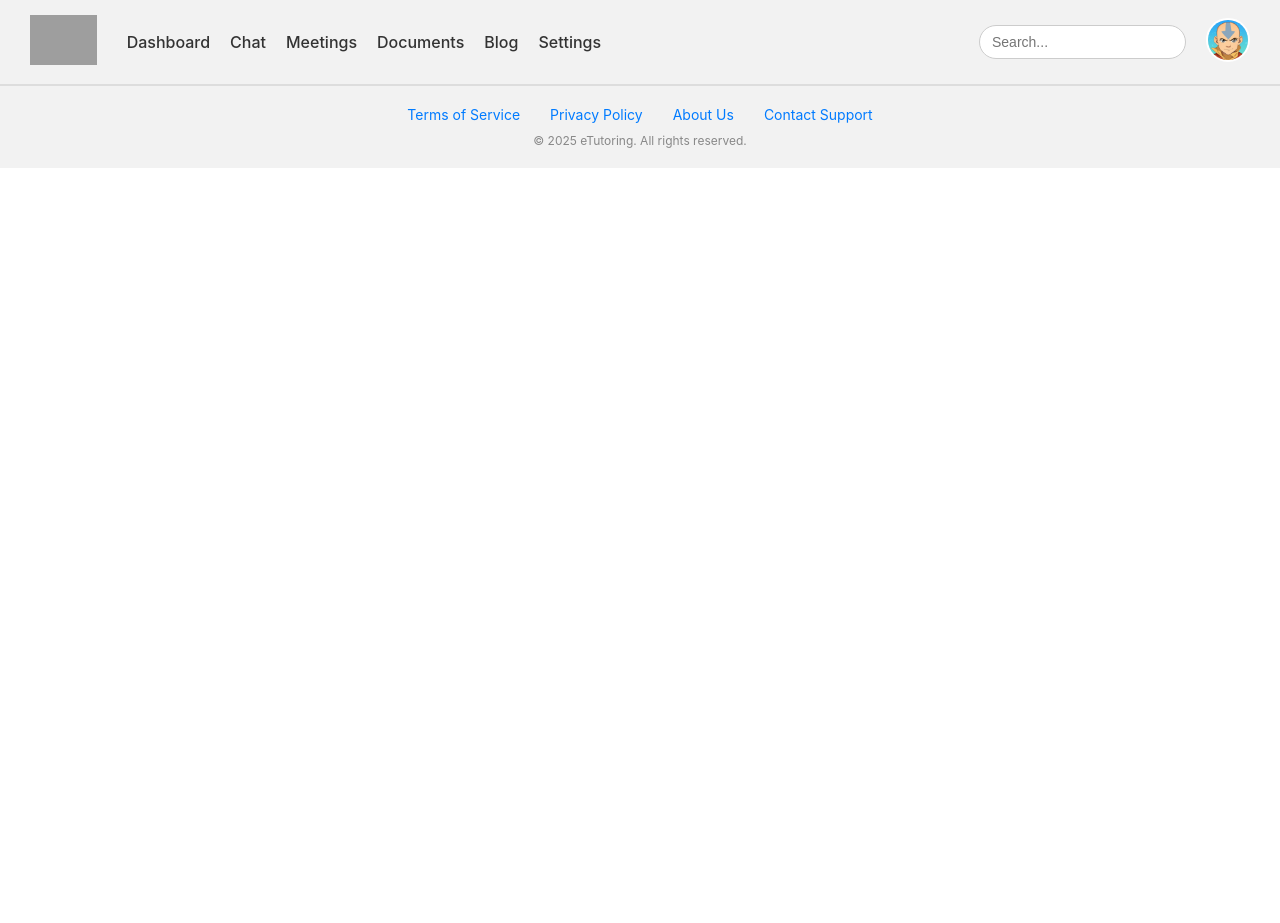
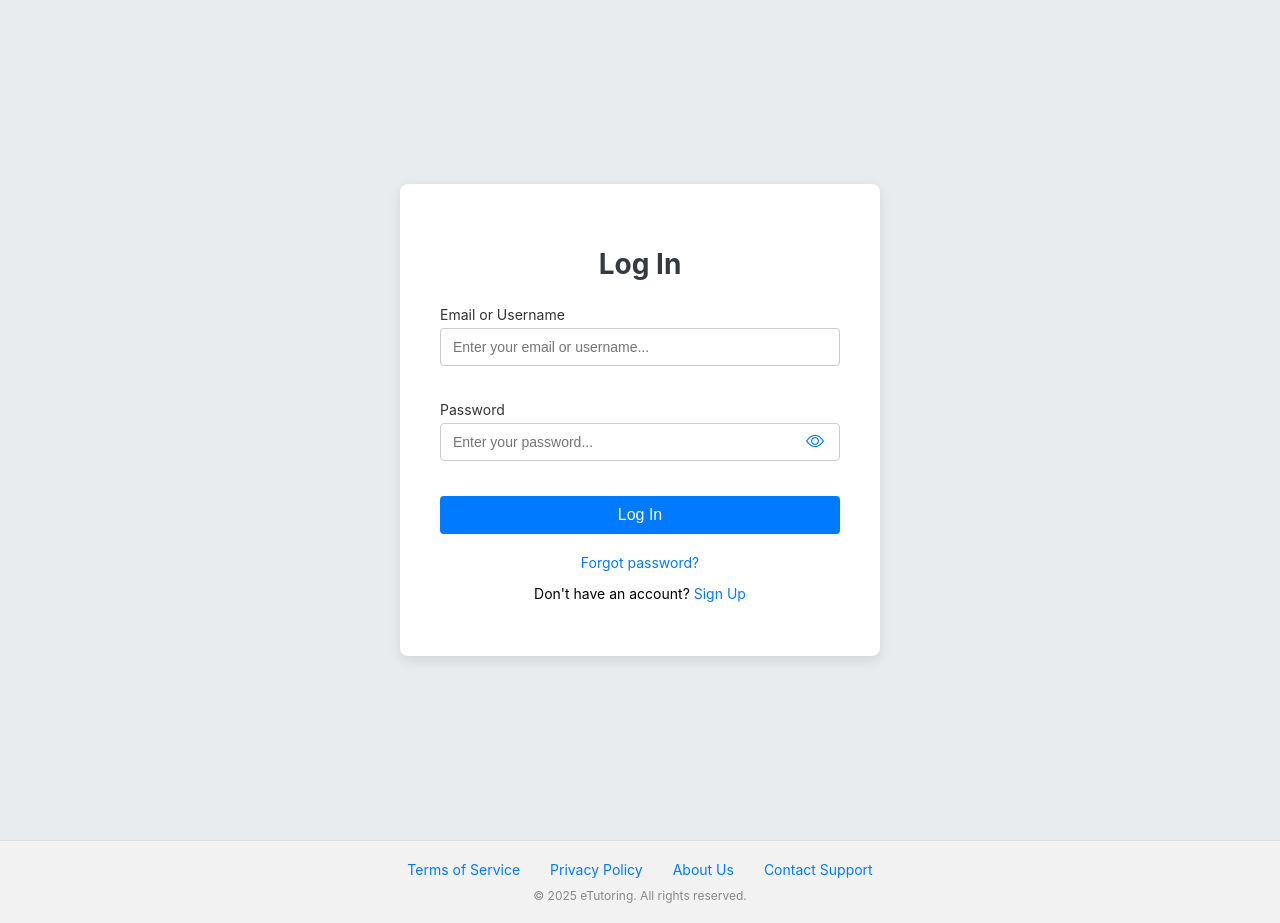
Before and after one commit to hieungopzz1/webgr1, a React (Create React App) app in the folder fe/my-app/: page /login in a window 1280 px wide. Before the commit the page ends 800 px from the top, so only its background shows below. Built offline with nearby package versions, Linux system fonts and the light colour scheme; grey boxes are pictures that could not be loaded.

Commit message:
login page

```diff
--- a/fe/my-app/package.json
+++ b/fe/my-app/package.json
@@ -4,6 +4,7 @@
   "private": true,
   "dependencies": {
     "axios": "^1.7.9",
+    "bootstrap-icons": "^1.11.3",
     "cra-template": "1.2.0",
     "react": "^19.0.0",
     "react-dom": "^19.0.0",
--- a/fe/my-app/public/index.html
+++ b/fe/my-app/public/index.html
@@ -1,6 +1,7 @@
 <!DOCTYPE html>
 <html lang="en">
   <head>
+    <link rel="stylesheet" href="https://cdn.jsdelivr.net/npm/bootstrap-icons@1.10.3/font/bootstrap-icons.css">
     <meta charset="utf-8" />
     <link rel="icon" href="%PUBLIC_URL%/favicon.ico" />
     <meta name="viewport" content="width=device-width, initial-scale=1" />
--- a/fe/my-app/src/App.js
+++ b/fe/my-app/src/App.js
@@ -19,11 +19,11 @@ function AppContent() {
 
   return (
     <>
-      {location.pathname !== '/' && <Header />}
+      {location.pathname !== '/login' && <Header />}
       <main>
         <Routes>
-          <Route path="/" element={<Login />} />
-          <Route path="/landing" element={<Landing />} />
+          <Route path="/" element={<Landing />} />
+          <Route path="/login" element={<Login />} />
         </Routes>
       </main>
       <Footer />
--- a/fe/my-app/src/components/inputField/InputField.css
+++ b/fe/my-app/src/components/inputField/InputField.css
@@ -8,6 +8,7 @@
   margin-bottom: 5px;
   font-size: 14px;
   color: #333;
+  text-align: left;
 }
 
 .input-field input {
--- /dev/null
+++ b/fe/my-app/src/components/passwordInput/PasswordInput.css
@@ -0,0 +1,47 @@
+.password-input {
+    display: flex;
+    flex-direction: column;
+    margin-bottom: 15px;
+  }
+
+  .password-input label {
+    margin-bottom: 5px;
+    font-size: 14px;
+    color: #333;
+    text-align: left;
+  }
+
+  .password-input__wrapper {
+    position: relative;
+    display: flex;
+    align-items: center;
+  }
+
+  .password-input__field {
+    flex: 1;
+    width: 100%;
+    padding: 10px 12px;
+    border: 1px solid #ccc;
+    border-radius: 4px;
+    font-size: 14px;
+    outline: none;
+    transition: border-color 0.3s ease;
+  }
+
+  .password-input__field:focus {
+    border-color: #007bff;
+  }
+
+  .password-input__toggle {
+    position: absolute;
+    right: 10px;
+    background: none;
+    border: none;
+    font-size: 18px;
+    color: #007bff;
+    cursor: pointer;
+    outline: none;
+    display: flex;
+    align-items: center;
+    justify-content: center;
+  }
--- /dev/null
+++ b/fe/my-app/src/components/passwordInput/PasswordInput.js
@@ -0,0 +1,41 @@
+import React, { useState } from 'react';
+import './PasswordInput.css';
+
+const PasswordInput = ({ label, placeholder, value, onChange, name }) => {
+  const [showPassword, setShowPassword] = useState(false);
+
+  const toggleShowPassword = () => {
+    setShowPassword(prev => !prev);
+  };
+
+  return (
+    <div className="password-input">
+      {label && <label htmlFor={name}>{label}</label>}
+      <div className="password-input__wrapper">
+        <input
+          id={name}
+          name={name}
+          type={showPassword ? 'text' : 'password'}
+          placeholder={placeholder}
+          value={value}
+          onChange={onChange}
+          className="password-input__field"
+        />
+        <button
+          type="button"
+          onClick={toggleShowPassword}
+          className="password-input__toggle"
+          aria-label="Toggle password visibility"
+        >
+          {showPassword ? (
+            <i className="bi bi-eye-slash"></i>
+          ) : (
+            <i className="bi bi-eye"></i>
+          )}
+        </button>
+      </div>
+    </div>
+  );
+};
+
+export default PasswordInput;
--- a/fe/my-app/public/db.json
+++ b/fe/my-app/src/db.json
@@ -3,7 +3,7 @@
     {
       "id": 1,
       "username": "tutor01",
-      "password": "password123",
+      "password": "123",
       "email": "tutor01@gmail.com",
       "fullname": "Tutor One",
       "role": "tutor"
@@ -11,7 +11,7 @@
     {
       "id": 2,
       "username": "student01",
-      "password": "password123",
+      "password": "123",
       "email": "student01@gmail.com",
       "fullname": "Student One",
       "role": "student"
@@ -19,7 +19,7 @@
     {
       "id": 3,
       "username": "admin01",
-      "password": "password123",
+      "password": "123",
       "email": "admin01@gmail.com",
       "fullname": "Admin One",
       "role": "admin"
--- a/fe/my-app/src/pages/auth/Login.css
+++ b/fe/my-app/src/pages/auth/Login.css
@@ -1,104 +1,41 @@
-/* Container */
-.login-container {
-  display: flex;
-  justify-content: center;
-  align-items: center;
-  min-height: 100vh;
-  background: #e9ecef;
-  padding: 20px;
-}
-
-/* Card */
-.login-card {
-  background: #fff;
-  padding: 40px;
-  border-radius: 8px;
+.login-page {
+  width: 100%;
   max-width: 400px;
-  width: 100%;
-  box-shadow: 0 4px 12px rgba(0, 0, 0, 0.1);
+  margin: 0 auto;
   text-align: center;
 }
 
-/* Title */
 .login-title {
   font-size: 28px;
   color: #343a40;
   margin-bottom: 25px;
 }
 
-/* Form */
+.login-error {
+  background-color: transparent;
+  color: red; /* Dòng chữ màu đỏ */
+  margin-bottom: 20px;
+  font-size: 14px;
+  text-align: left;
+}
+
 .login-form {
   display: flex;
   flex-direction: column;
   gap: 20px;
 }
 
-.form-group {
-  display: flex;
-  flex-direction: column;
+.auth-links {
+  margin-top: 20px;
+  font-size: 14px;
 }
 
-.form-group label {
-  font-size: 14px;
-  color: #495057;
-  margin-bottom: 5px;
-}
-
-.form-group input {
-  padding: 10px;
-  border: 1px solid #ced4da;
-  border-radius: 4px;
-  font-size: 14px;
-  outline: none;
-  transition: border-color 0.3s ease;
-}
-
-.form-group input:focus {
-  border-color: #007bff;
-}
-
-/* Options */
-.form-options {
-  display: flex;
-  justify-content: space-between;
-  font-size: 13px;
-}
-
-.forgot-password a,
-.signup-link a {
+.auth-link {
   text-decoration: none;
   color: #007bff;
   transition: color 0.3s ease;
 }
 
-.forgot-password a:hover,
-.signup-link a:hover {
+.auth-link:hover {
   color: #0056b3;
 }
-
-/* Button */
-.login-btn {
-  padding: 12px;
-  background: #007bff;
-  border: none;
-  border-radius: 4px;
-  color: #fff;
-  font-size: 16px;
-  cursor: pointer;
-  transition: background 0.3s ease;
-}
-
-.login-btn:hover {
-  background: #0056b3;
-}
-
-/* Error */
-.error {
-  background: #f8d7da;
-  color: #842029;
-  padding: 10px;
-  border: 1px solid #f5c2c7;
-  border-radius: 4px;
-  margin-bottom: 20px;
-  text-align: center;
-}
--- a/fe/my-app/src/pages/auth/Login.js
+++ b/fe/my-app/src/pages/auth/Login.js
@@ -2,6 +2,7 @@ import React, { useState } from 'react';
 import { Link, useNavigate } from 'react-router-dom';
 import AuthLayout from '../../layouts/authLayout/AuthLayout';
 import InputField from '../../components/inputField/InputField';
+import PasswordInput from '../../components/passwordInput/PasswordInput';
 import Button from '../../components/button/Button';
 import api from '../../utils/api';
 import './Login.css';
@@ -20,16 +21,22 @@ const Login = () => {
     }
     setError('');
     try {
-      const response = await api.post('/auth/login', { identifier, password });
-      const { token } = response.data;
-      localStorage.setItem('token', token);
-      navigate('/');
+      const response = await api.get('/');
+      const users = response.data.users || [];
+      const foundUser = users.find(
+        (user) =>
+          (user.email === identifier || user.username === identifier) &&
+          user.password === password
+      );
+      if (foundUser) {
+        localStorage.setItem('token', foundUser.id);
+        navigate('/');
+      } else {
+        setError('Invalid credentials.');
+      }
     } catch (err) {
-      setError(
-        err.response && err.response.data.message
-          ? err.response.data.message
-          : 'Login failed. Please try again.'
-      );
+      console.error(err);
+      setError('Login failed. Please try again.');
     }
   };
 
@@ -37,7 +44,6 @@ const Login = () => {
     <AuthLayout>
       <div className="login-page">
         <h2 className="login-title">Log In</h2>
-        {error && <div className="login-error">{error}</div>}
         <form onSubmit={handleSubmit} className="login-form">
           <InputField
             label="Email or Username"
@@ -47,20 +53,25 @@ const Login = () => {
             value={identifier}
             onChange={(e) => setIdentifier(e.target.value)}
           />
-          <InputField
+          <PasswordInput
             label="Password"
             name="password"
-            type="password"
             placeholder="Enter your password..."
             value={password}
             onChange={(e) => setPassword(e.target.value)}
           />
+          {error && <div className="login-error">{error}</div>}
           <Button type="submit">Log In</Button>
         </form>
         <div className="auth-links">
-          <Link to="/forgot-password" className="auth-link">Forgot password?</Link>
+          <Link to="/forgot-password" className="auth-link">
+            Forgot password?
+          </Link>
           <p>
-            Don't have an account? <Link to="/register" className="auth-link">Sign Up</Link>
+            Don't have an account?{' '}
+            <Link to="/register" className="auth-link">
+              Sign Up
+            </Link>
           </p>
         </div>
       </div>
--- a/fe/my-app/src/utils/api.js
+++ b/fe/my-app/src/utils/api.js
@@ -1,26 +1,13 @@
-import axios from 'axios';
+import db from '../db.json';
 
-const api = axios.create({
-  baseURL: process.env.REACT_APP_API_URL,
-  headers: {
-    'Content-Type': 'application/json',
-  },
-});
-
-api.interceptors.request.use(
-  (config) => {
-    const token = localStorage.getItem('token');
-    if (token) {
-      config.headers.Authorization = token;
-    }
-    return config;
-  },
-  (error) => Promise.reject(error)
-);
-
-api.interceptors.response.use(
-  (response) => response,
-  (error) => Promise.reject(error)
-);
+const api = {
+  get: (endpoint) => {
+    return new Promise((resolve) => {
+      setTimeout(() => {
+        resolve({ data: db });
+      }, 300);
+    });
+  }
+};
 
 export default api;
```
Also changed, not shown: fe/my-app/src/pages/auth/Register.js (deleted), 2 other files (tests, documents, lock files or other folders). Lines whose indentation alone changed are shown as unchanged.
